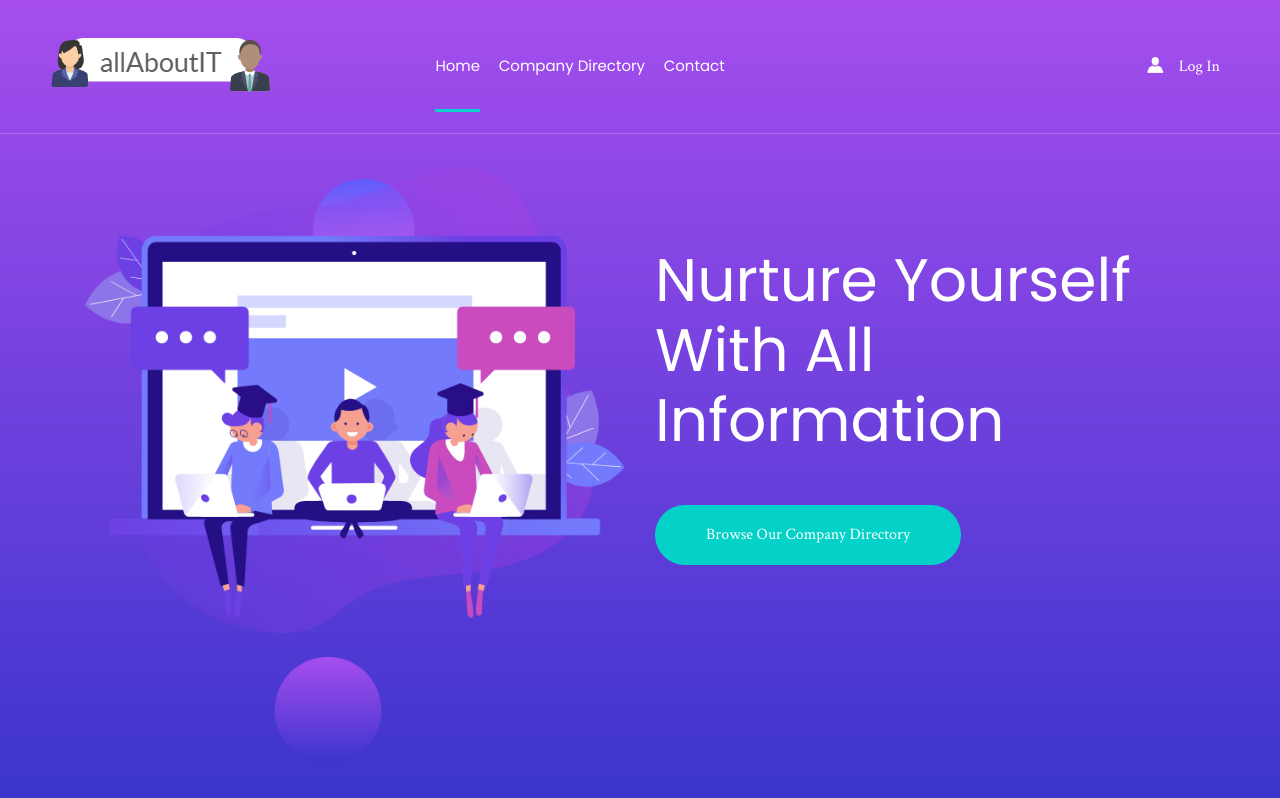
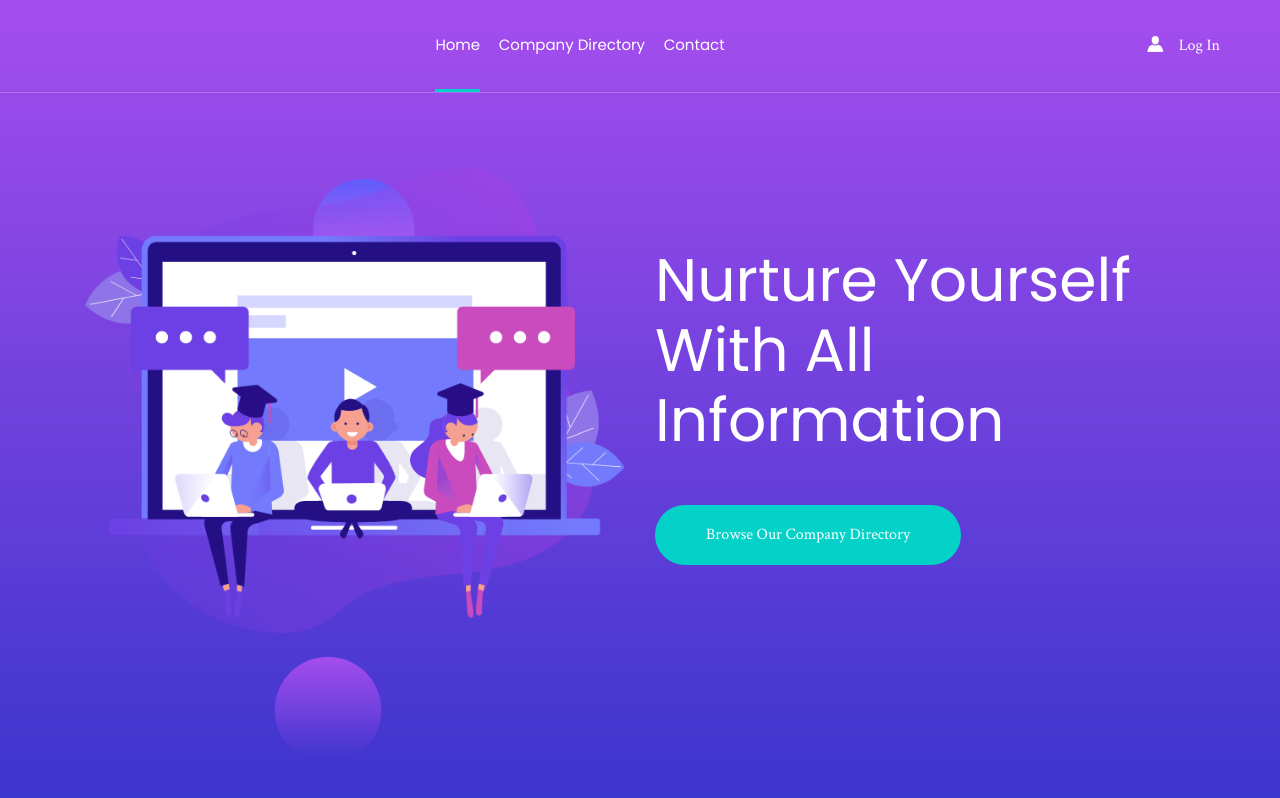
Before and after one commit to TheSameerSaxena/allAboutIT, a plain HTML site: page index.html in a window 1280 px wide. Shown: the top 798 px of the page. Drawn offline with Linux system fonts and the light colour scheme.

Commit message:
Update index.html

```diff
--- a/index.html
+++ b/index.html
@@ -41,7 +41,7 @@
                         <div class="col-xl-2 col-lg-2">
                               <div class="logo-img">
                                 <a href="index.html">
-                                    <img src="img/logo.png" alt="">
+                                    <img src="img/#" alt="">
                                 </a>
                             </div>
                         </div>
```
